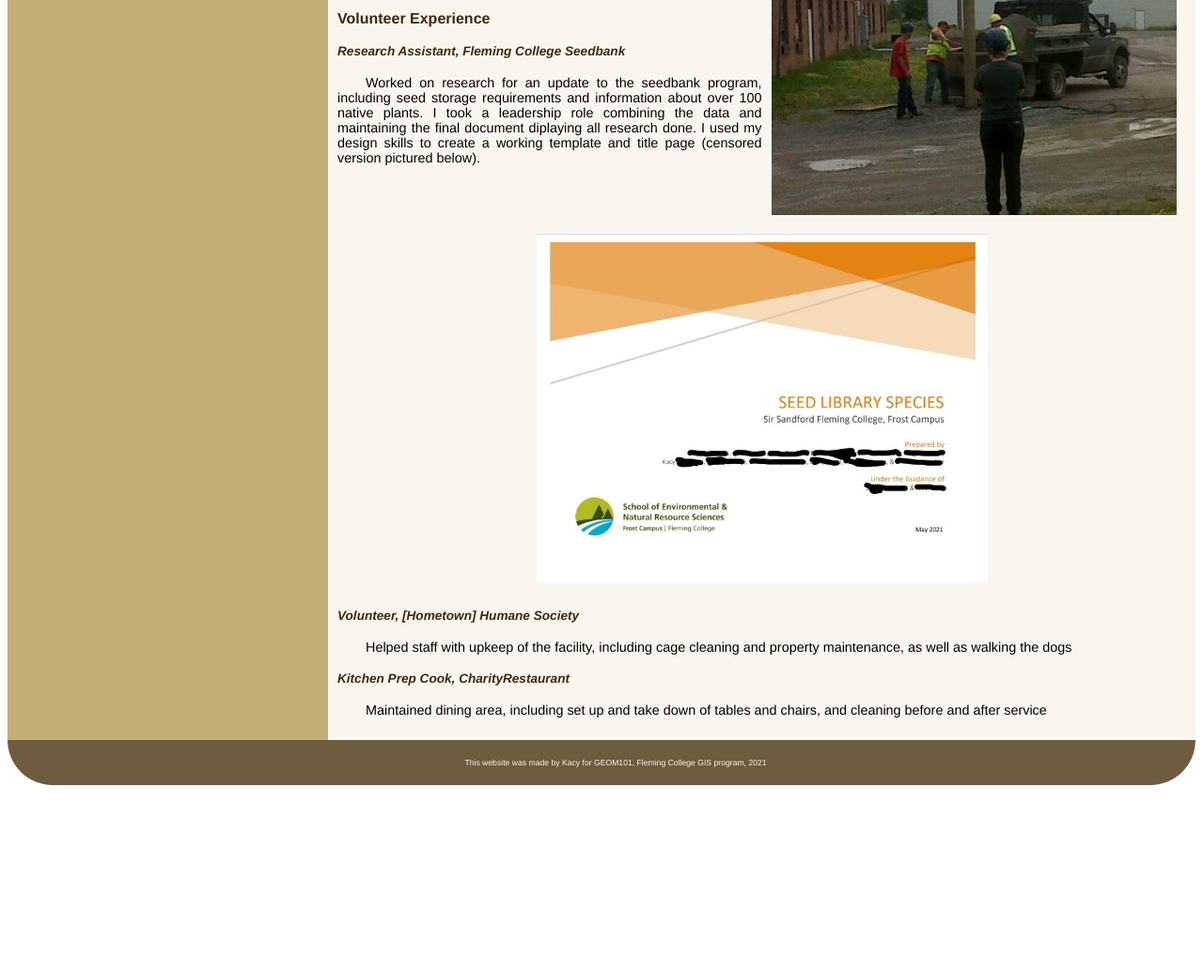
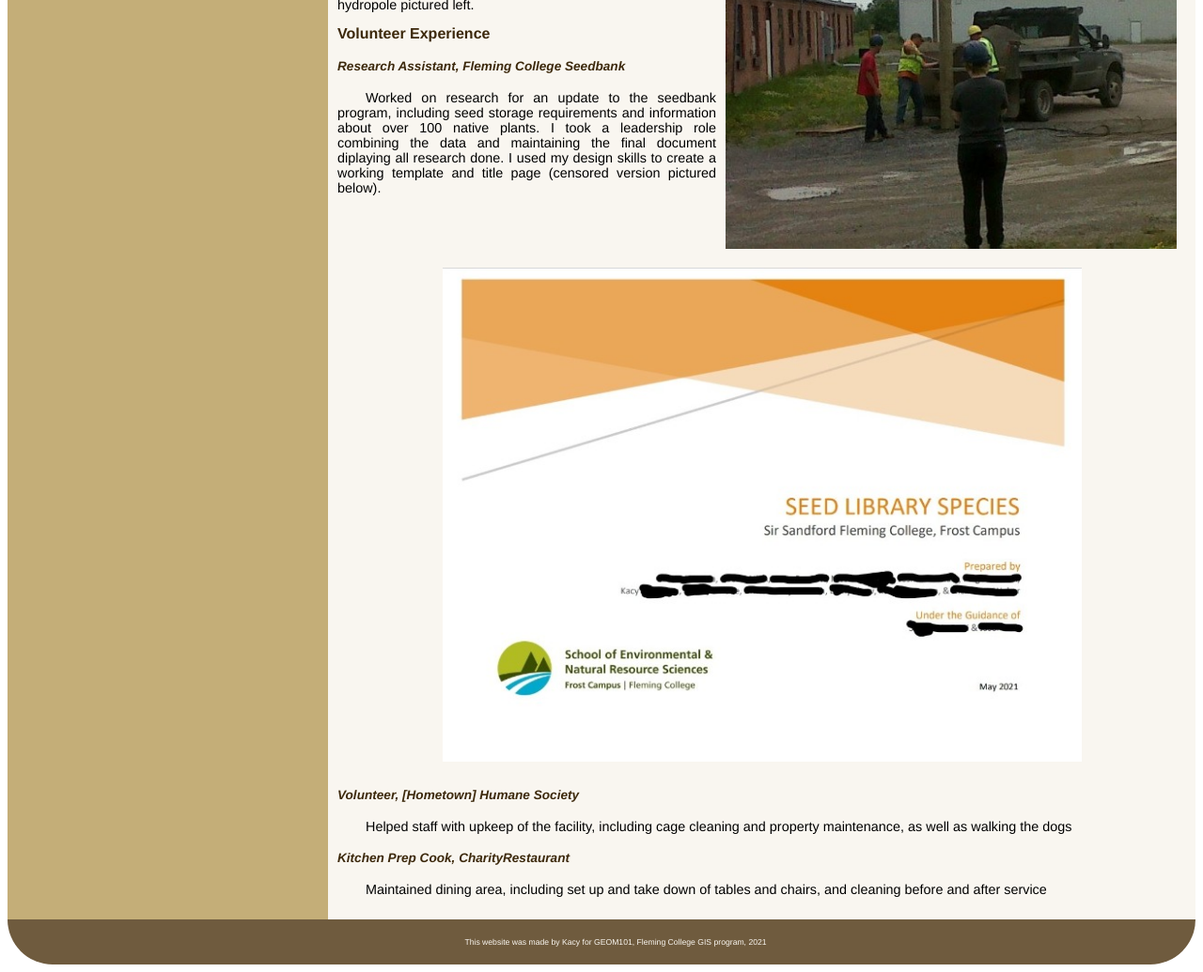
Before and after one commit to khynd/khynd.github.io, a plain HTML site: page work.html in a window 1280 px wide. Shown: the part 686-1721 px from the top of the page at 94% size. Before the commit the page ends 1530 px from the top, so only its background shows below. Drawn offline with Linux system fonts and the light colour scheme.

Commit message:
Update ResumeStyleSheet.css

```diff
--- a/ResumeStyleSheet.css
+++ b/ResumeStyleSheet.css
@@ -22,7 +22,7 @@
 CSS box model (https://www.w3schools.com/css/css_boxmodel.asp)  */
 .floatRight {
 	float: right;
-	width: 50%;
+	width: 100%;
 	height: auto;
 	max-width: 500px;
     padding: 10px;
@@ -31,9 +31,9 @@
 	display: block;
 	margin-left: auto;
 	margin-right: auto;
-	width: 80%;
+	width: 100%;
 	height: auto;
-	max-width: 500px;
+	max-width: 700px;
     padding: 10px;
 }
 
```
